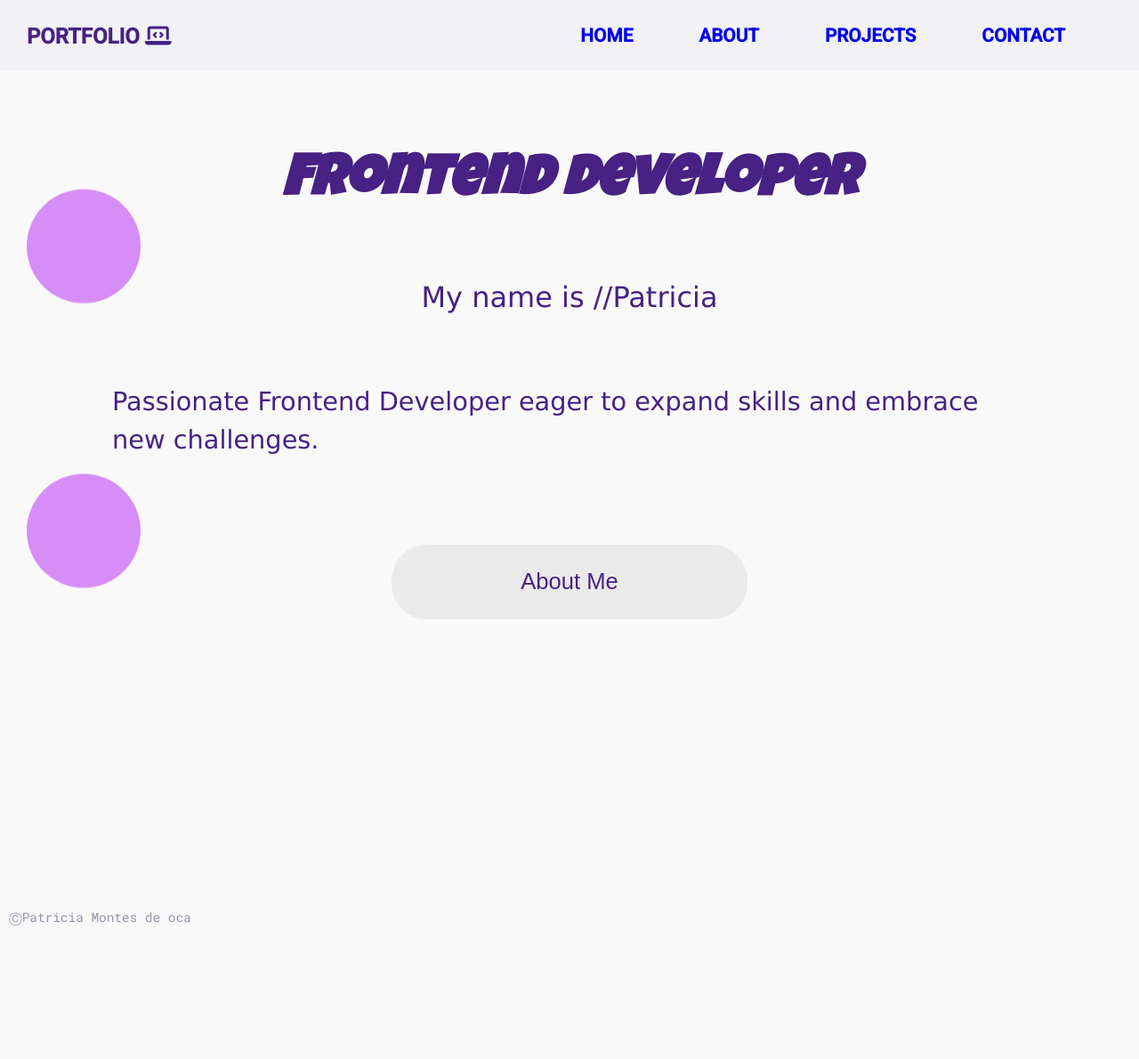
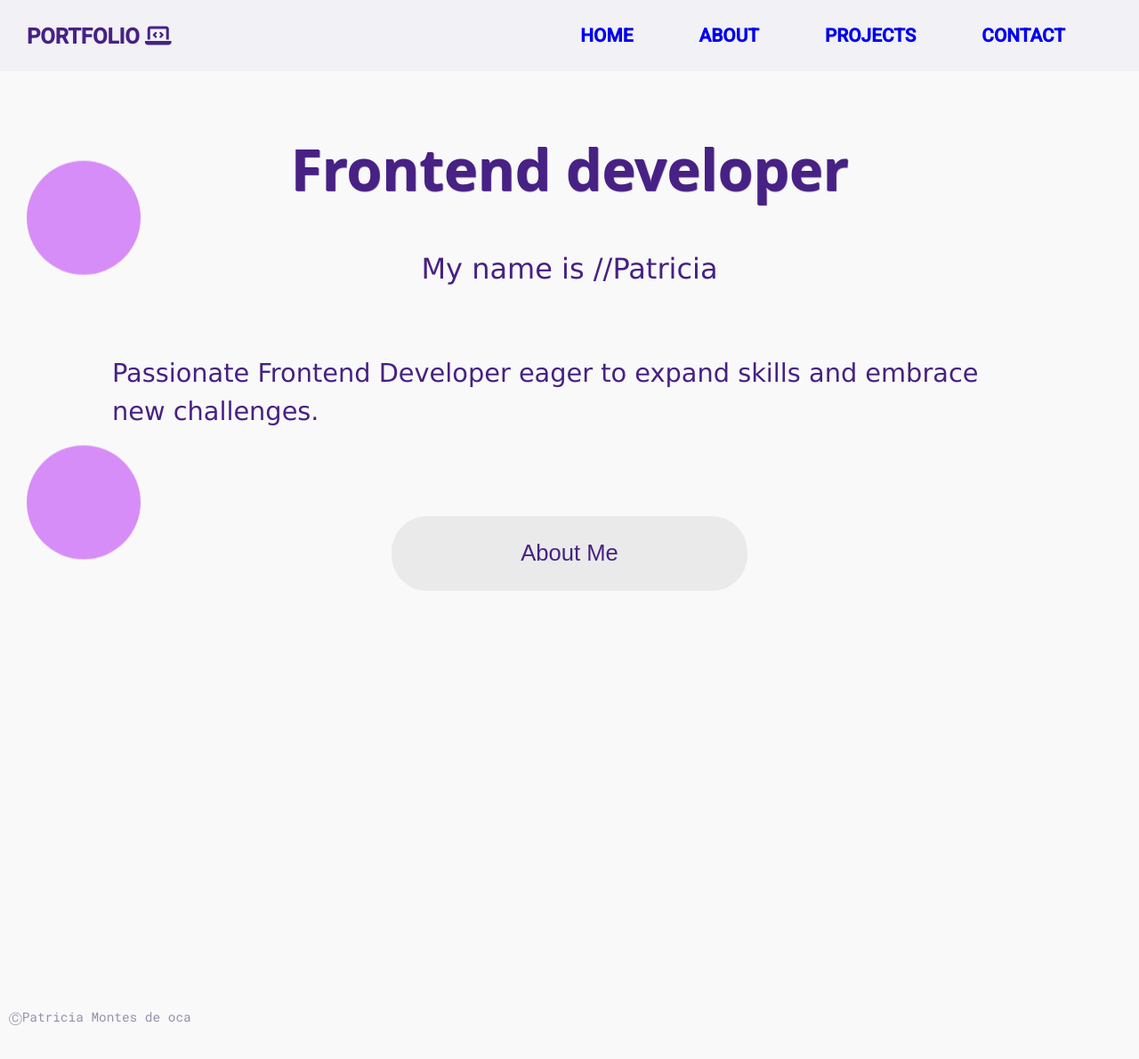
Before and after one commit to patriciabog/PortfolioPatricia, a React (Create React App) app: page /#/ in a window 1280 px wide. Shown: the whole page at 89% size. Before the commit the page ends 1080 px from the top, so only its background shows below. Built offline with nearby package versions, Linux system fonts and the light colour scheme.

Commit message:
add new font in landing and show the icon  x in nav component when the menu is open

```diff
--- a/package.json
+++ b/package.json
@@ -8,6 +8,7 @@
     "react": "^18.2.0",
     "react-burger-menu": "^3.0.9",
     "react-dom": "^18.2.0",
+    "react-icons": "^4.10.1",
     "react-pdf": "^7.1.2",
     "react-router-dom": "^6.11.1"
   },
--- a/src/components/Navbar.js
+++ b/src/components/Navbar.js
@@ -2,6 +2,7 @@ import React, { useState } from 'react';
 import { Link } from "react-router-dom";
 import '../styles/App.scss';
 import { slide as Menu } from 'react-burger-menu';
+import { FaBars, FaTimes } from 'react-icons/fa';
 
 const Navbar = () => {
   const [isOpen, setIsOpen] = useState(false);
@@ -17,7 +18,9 @@ return (
   <div className='nav-box'>
 
     <div>
-      <nav onClick={handleMenuToggle}><i className="fa-solid fa-bars nav-icon"></i></nav>
+      <nav onClick={handleMenuToggle}>
+        {isOpen ? <FaTimes className="nav-icon" /> : <FaBars className="nav-icon" />}
+      </nav>
       <Menu className='nav' isOpen={isOpen} onStateChange={({ isOpen }) => setIsOpen(isOpen)} right={true}>
         <ul className="nav__list">
           <li className="nav__list__menu">
--- a/src/styles/App.scss
+++ b/src/styles/App.scss
@@ -23,6 +23,7 @@ body {
     position: fixed;
     padding: 10px;
     width: 100%;
+    height: 10%;
     display: flex;
     flex-direction: row;
     justify-content: space-between;
@@ -30,13 +31,12 @@ body {
 
      &__title {
         font-size: 1.2rem;
-        font-family: $font-family1,
-            serif;
+        font-family: $font-family1, serif;
         text-transform: uppercase;
         font-weight: bolder;
         color: #472183;
         &__logo {
-                width: 20px;
+            width: 20px;
         }
      }
 
@@ -46,15 +46,15 @@ body {
         display: none;
         color: #AE00FB;
 
-         &__menu {
+        &__menu {
             font-family: $font-family1;
             font-size: 1rem;
             margin: 1rem;
             cursor: pointer;
             padding: 5px;
             border-radius: 4%;
-         }
-     }
+        }
+    }
 }
 .header .header__list .header__link:active {
     color: #b623f5;
@@ -114,9 +114,10 @@ body {
  }
 
 .footer {
-
     display: flex;
-    margin-top: 5rem;
+    justify-content: flex-start;
+    align-items: center;
+    margin-top: 10rem;
     margin-bottom: 2rem;
     padding: 10px;
     height: 10%;
@@ -136,11 +137,9 @@ body {
         color: #472183;
         font-family: $font-family1,
                 serif;
-
     }
 }
  .button {
-
      background-color: #eaeaea;
      color: #472183;
      border: none;
@@ -148,7 +147,6 @@ body {
      cursor: pointer;
      margin: 1rem;
      font-size: 3rem;
-
  }
 
  .button:hover {
@@ -156,17 +154,16 @@ body {
       color: #AE00FB;
  }
 
-
  @media all and (min-width: 768px) {
     .footer {
-        margin-top: 13rem;
+        margin-top: 22rem;
         font-size: 0.9rem;
+        height: 10%;
     }
     .downBtn {
         margin: 3rem;
         &__title {
             font-size: 1.2rem;
-
         }
     }
     .button {
--- a/src/styles/layout/_about.scss
+++ b/src/styles/layout/_about.scss
@@ -68,10 +68,11 @@ font-family: $font-family1;
     &__parraf {
         font-size: 1rem;
         color: #656b93;
-        padding: 1rem;
+        padding: 0.5rem;
         margin-top: 2rem;
         animation: move-left-right 3s 1;
         animation-fill-mode: initial;
+        text-align: justify;
 
         &__p {
             margin-top: 1.1rem;
@@ -145,7 +146,7 @@ keyframes move-left-right {
         &__parraf {
             font-size: 1.2rem;
             padding: 1rem;
-            margin: 0rem 2rem;
+            margin: 0rem 0.5rem;
 
             &__p {
                 margin-top: 20px;
@@ -170,8 +171,7 @@ keyframes move-left-right {
         &__parraf {
             font-size: 1.3rem;
             padding: 2rem 3rem;
-            margin: 0rem 5rem;
-
+            margin: 3rem;
         }
         &__img {
             width: 30rem;
--- a/src/styles/layout/_landing.scss
+++ b/src/styles/layout/_landing.scss
@@ -12,11 +12,11 @@
         font-size: 2.5rem;
         color: #472183;
         margin: 2rem;
-        font-family: 'Luckiest Guy', cursive;
-        font-weight: 900;
-        font-style: italic;
+        font-family: system-ui, -apple-system, BlinkMacSystemFont, 'Segoe UI', Roboto, Oxygen, Ubuntu, Cantarell, 'Open Sans', 'Helvetica Neue', sans-serif;
+        font-weight: 700;
+        text-shadow: 1px 1px 1px #472183;
         text-align: center;
-        line-height: 2;
+        line-height: 1.5;
     }
     &__subtitle {
         margin: 1rem 0.5rem;
@@ -46,7 +46,6 @@
 .landing__btn:hover {
     color: white;
     background-color: #AE00FB;
-
 }
 
 .landing__bubbles {
@@ -77,22 +76,20 @@
 
     50% {
         transform: translateY(-400px);
-
     }
 
     100% {
         transform: translateY(0);
-
     }
 }
 
 @media all and (min-width: 768px) {
     .landing {
-        margin-top: 4rem;
+        margin-top: 6rem;
         &__title {
-            font-size: 3rem;
+            font-size: 4rem;
             text-align: center;
-           margin: 2rem 1rem;
+            margin: 2rem 1rem;
         }
         &__subtitle {
             font-size: 1.8rem;
@@ -138,8 +135,8 @@
             }
         }
 
-        .bubble {
-            width: 8rem;
-            height: 8rem;
-        }
+    .bubble {
+        width: 8rem;
+        height: 8rem;
+    }
 }
--- a/src/styles/layout/_nav.scss
+++ b/src/styles/layout/_nav.scss
@@ -1,5 +1,6 @@
 .nav-box {
     width: 4rem;
+
 }
 
 .nav {
@@ -8,10 +9,10 @@
 
 /* menu style */
 .nav-icon {
-    margin-right: 2rem;
-    font-size: 1rem;
-    width: 1.8rem;
-    height: 1.8rem;
+    margin-left: 2rem;
+    font-size: 0.8rem;
+    width: 1.7rem;
+    height: 1.7rem;
     color: #472183;
     cursor: pointer;
 }
--- a/src/styles/layout/_projects.scss
+++ b/src/styles/layout/_projects.scss
@@ -22,7 +22,6 @@
         margin: 10px;
         font-size: 1rem;
         margin-bottom: 30px;
-        margin-left: 30px;
     }
 }
 
```
Also changed, not shown: 1 other file (tests, documents, lock files or other folders).
